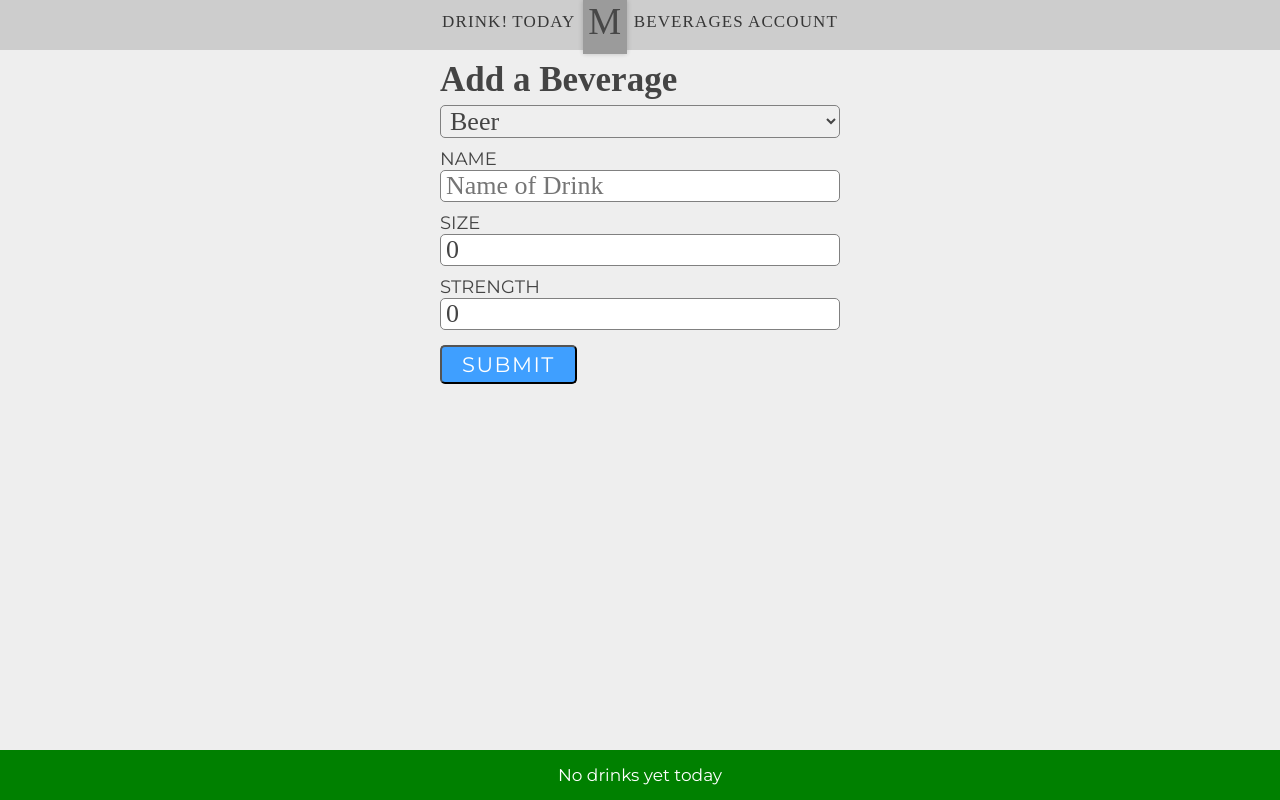
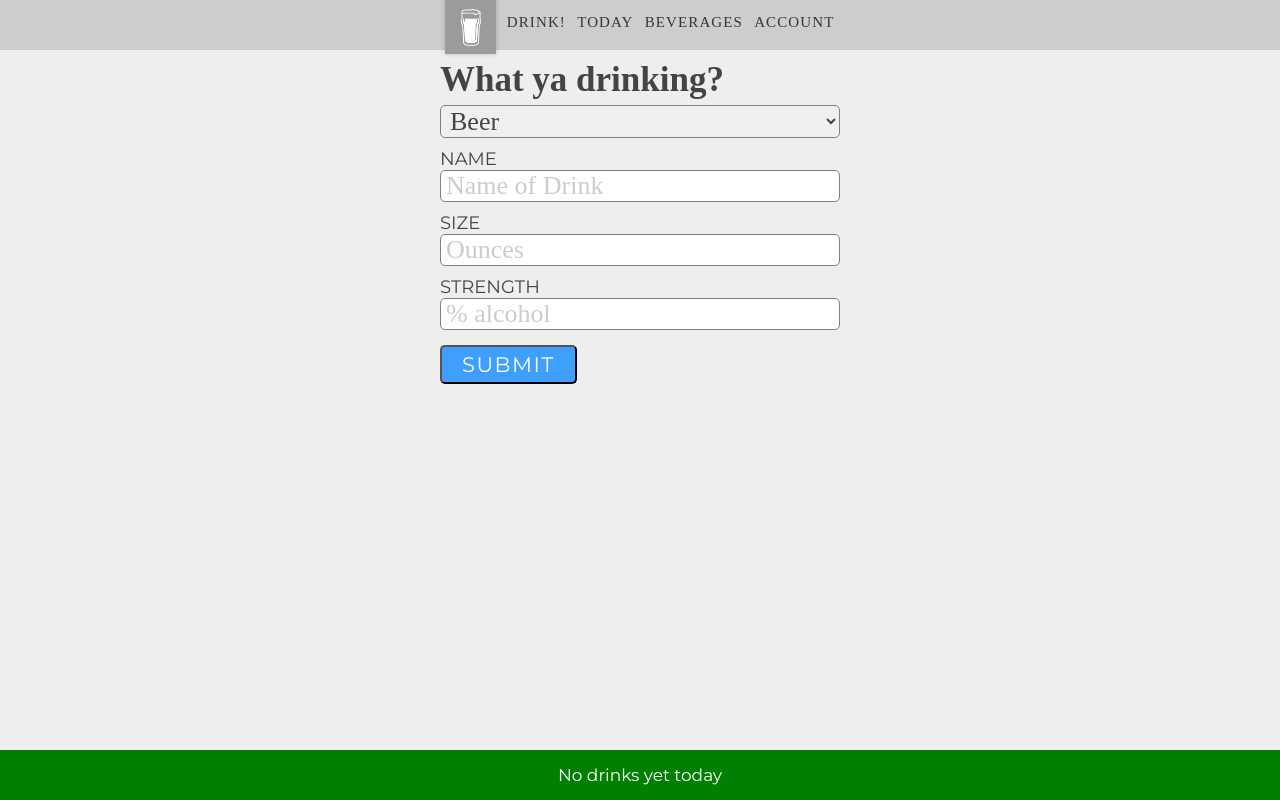
Before and after one commit to aleshh/mudsling, a Laravel app: page /beverages/create in a window 1280 px wide. Run offline with Laravel 8, Linux system fonts and the light colour scheme; the visitor is signed in with stand-in values (Sample User, id 1); data that the repository does not hold is empty; some web fonts are replaced.

Commit message:
usability improvements for onboarding when no beverages, etc.

```diff
--- a/app/Http/Controllers/BeveragesController.php
+++ b/app/Http/Controllers/BeveragesController.php
@@ -14,6 +14,10 @@ class BeveragesController extends Controller
             ->where('deleted', 0)
             ->latest()
             ->get();
+
+        // if we don't have any beverages, redirect them to create one
+        if (!$beverages->count()) return redirect('/beverages/create');
+
         return view('beverages.index', compact('beverages'));
     }
 
--- a/app/Http/Controllers/ServingsController.php
+++ b/app/Http/Controllers/ServingsController.php
@@ -33,6 +33,9 @@ class ServingsController extends Controller
             ->orderBy('updated_at', 'desc')
             ->get();
 
+        // if we don't have any beverages, redirect them to create one
+        if (!$beverages->count()) return redirect('/beverages/create');
+
         return view('servings.create',
             compact('beverages', 'todayCount', 'todayAlcohol'));
     }
--- a/public/css/styles.css
+++ b/public/css/styles.css
@@ -94,11 +94,11 @@ nav {
 
 nav a {
   height: 100%;
-  padding-top: 12px;
+  padding-top: 14px;
   flex: auto;
   text-align: center;
   display: block;
-  font-size: 17px;
+  font-size: 15px;
   letter-spacing: 1.1px;
   text-transform: uppercase;
   font-family: 'Rakkas', serif;
@@ -126,6 +126,10 @@ nav a:hover {
   box-shadow: 0 0 5px rgba(0, 0, 0, 0.2);
   color: #444;
   margin: 0 5px;
+}
+.cannon img {
+  width: 20px;
+  margin-top: -5px;
 }
 
 main {
@@ -203,10 +207,15 @@ ul {
   bottom: 3px;
 }
 
+::placeholder {
+  color: #ccc;
+}
+
 .input-form button,
 .btn,
 .submit-button,
 .small-button {
+  display: inline-block;
   font-size: 21px;
   padding: 5px 20px;
   border-radius: 5px;
--- a/resources/views/beverages/form.blade.php
+++ b/resources/views/beverages/form.blade.php
@@ -3,7 +3,11 @@
 
 @section('content')
 
-<h2>Add a Beverage</h2>
+@if($beverage->id)
+  <h2>Edit Beverage</h2>
+@else
+  <h2>What ya drinking?</h2>
+@endif
 
 <form method="POST" class="input-form" action="/beverages" >
 
@@ -37,12 +41,20 @@
 
   <div>
     <label for="size">Size</label>
-    <input value="{{ old('size', $beverage->size) + 0 }}" type="text" name="size" id="size" placeholder="Ounces">
+    <input value="@php
+        // this will show the placeholder if value is 0
+        $val = old('size', $beverage->size) + 0;
+        if ($val) echo($val);
+      @endphp" type="text" name="size" id="size" placeholder="Ounces">
   </div>
 
   <div>
     <label for="strength">Strength</label>
-    <input  value="{{ old('strength', $beverage->strength) + 0 }}" type="text" name="strength" id="strength" placeholder="% alcohol">
+    <input  value="@php
+        // this will show the placeholder if value is 0
+        $val = old('strength', $beverage->strength) + 0;
+        if ($val) echo($val);
+      @endphp" type="text" name="strength" id="strength" placeholder="% alcohol">
   </div>
 
   <button type="submit" class="submit-button">Submit</button>
--- a/resources/views/layouts/master.blade.php
+++ b/resources/views/layouts/master.blade.php
@@ -33,17 +33,20 @@
       <!-- <h1><a href="/home">Cannonball</a></h1> -->
 
       <nav>
+        <div class="cannon">
+            <a href="/">
+            <img src="/images/pint-glass-transparent.png">
+          </a>
+          </div>
         @auth
           <a href="/drink">Drink!</a>
           <a href="/servings">Today</a>
-          <div class="cannon">M</div>
           <a href="/beverages">Beverages</a>
           <!-- <a href="/about">About</a> -->
           <!-- <a href="{{ route('logout') }}">Logout</a> -->
           <a href="/account">Account</a>
         @else
           <a href="{{ route('register') }}">Register</a>
-            <div class="cannon">M</div>
           <a href="{{ route('login') }}">Login</a>
         @endauth
       </nav>
--- a/resources/views/servings/create.blade.php
+++ b/resources/views/servings/create.blade.php
@@ -21,7 +21,7 @@
 
 <form>
     <a href="/beverages/create" class="add-serving-button">
-        <h3>New</h3>
+        <h3>Something else?</h3>
         Add a new beverage
 
     </a>
```
Also changed, not shown: public/images/pint-glass-transparent.png (added), readme.md.
